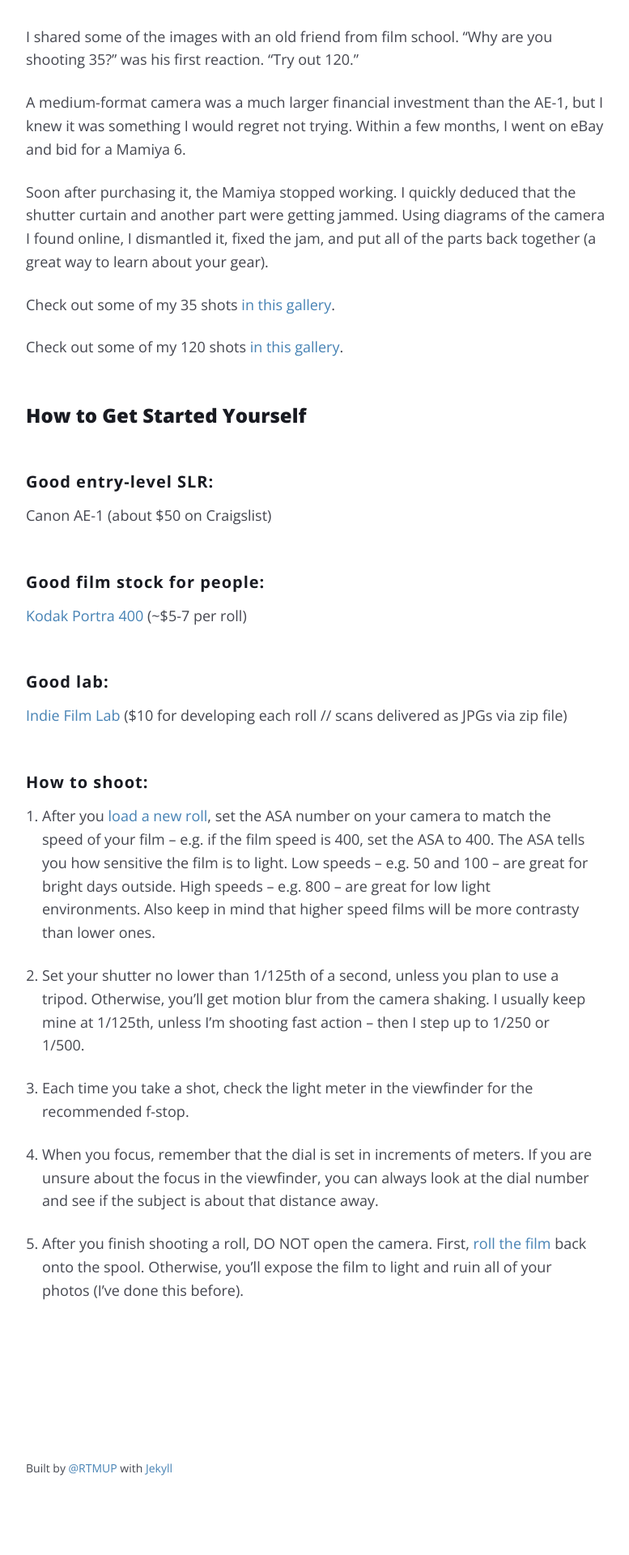
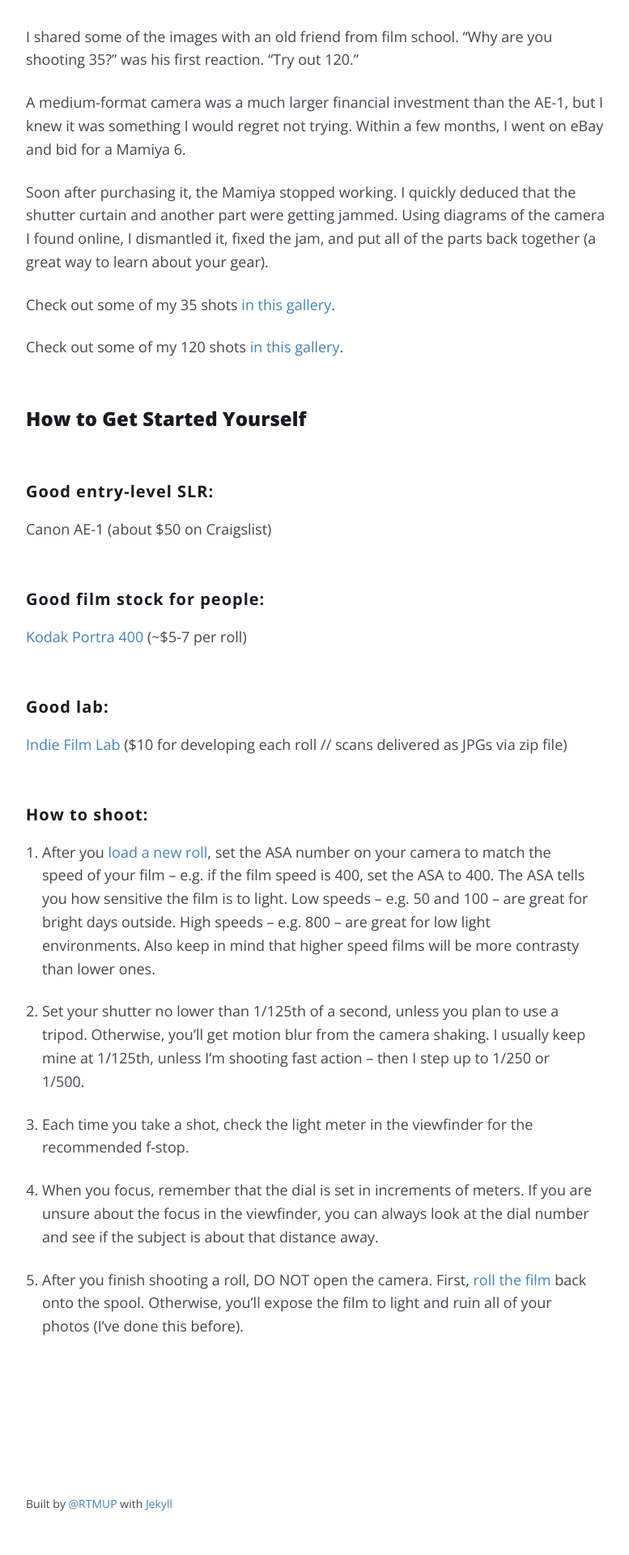
Before and after one commit to mcknightlabs/rtmup, a Jekyll site: the page built from _posts/goal/2016-01-22-filmphotography.md, in a window 1280 px wide. Shown: the part 1520-3440 px from the top of the page at 81% size, without its empty margins (248-1025 px from the left). Built offline with Jekyll 4.4.1, drawn with Linux system fonts in a browser that asks for light colours; before the commit the page ends 3396 px from its top, so only the background shows below that.

Commit message:
updates header line-height

```diff
--- a/scss/_article.scss
+++ b/scss/_article.scss
@@ -54,11 +54,13 @@ article, article.b {
 		font-size: 1.5rem;
 		font-weight: 800;
 		margin: 3.5rem 0 1rem 0;
+		line-height: 1.5;
 	}
 	h3 {
 		font-size: 1.25rem;
 		font-weight: bold;
 		letter-spacing: 1px;
+		line-height: 1.6;
 		margin: 2rem 0;
 	}
 	h4 {
--- a/stylesheets/app.css
+++ b/stylesheets/app.css
@@ -753,11 +753,13 @@ article h1, article.b h1 {
 article h2, article.b h2 {
   font-size: 1.5rem;
   font-weight: 800;
-  margin: 3.5rem 0 1rem 0; }
+  margin: 3.5rem 0 1rem 0;
+  line-height: 1.5; }
 article h3, article.b h3 {
   font-size: 1.25rem;
   font-weight: bold;
   letter-spacing: 1px;
+  line-height: 1.6;
   margin: 2rem 0; }
 article h4, article.b h4 {
   font-size: 1rem;
```
